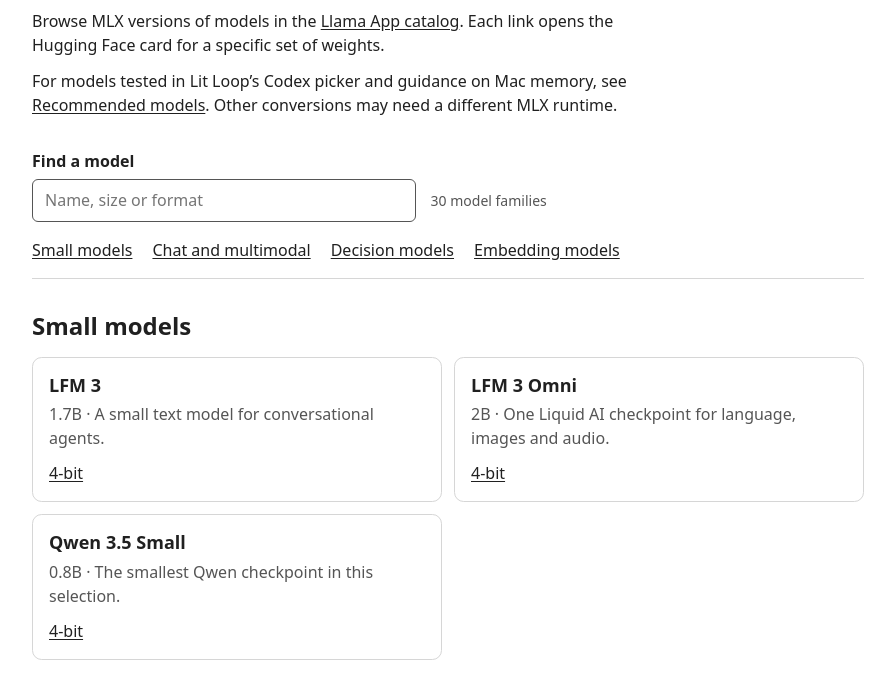
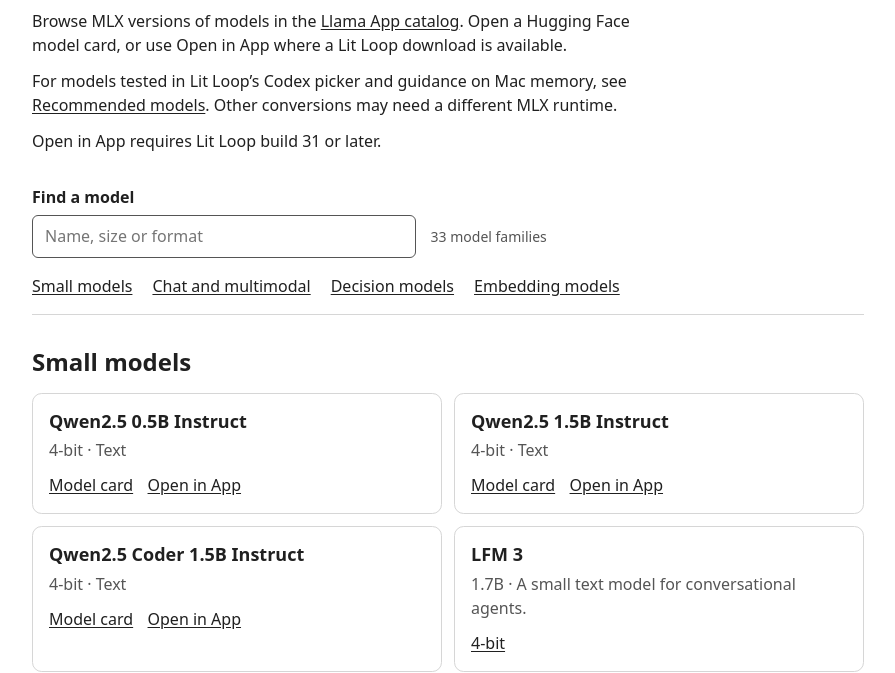
Before and after one commit to thierryc/lit-loop-site, a plain HTML site: page apple-mlx-models.html in a window 1280 px wide. Shown: the part 140-813 px from the top of the page, without its empty margins (192-1087 px from the left). Drawn offline with Linux system fonts and the light colour scheme.

Commit message:
Add Open in App links for pinned Qwen models

```diff
--- a/apple-mlx-models.html
+++ b/apple-mlx-models.html
@@ -24,8 +24,9 @@
   <main id="main" class="shell catalog">
     <header class="page-intro">
       <h1>Apple MLX models</h1>
-      <p>Browse MLX versions of models in the <a href="https://llama.app/models">Llama App catalog</a>. Each link opens the Hugging Face card for a specific set of weights.</p>
+      <p>Browse MLX versions of models in the <a href="https://llama.app/models">Llama App catalog</a>. Open a Hugging Face model card, or use Open in App where a Lit Loop download is available.</p>
       <p>For models tested in Lit Loop’s Codex picker and guidance on Mac memory, see <a href="recommended-models.html">Recommended models</a>. Other conversions may need a different MLX runtime.</p>
+      <p>Open in App requires Lit Loop build 31 or later.</p>
     </header>
     <div id="catalog-search" hidden>
       <label for="filter">Find a model</label>
@@ -41,6 +42,30 @@
     <section class="section catalog-section" id="compact" aria-labelledby="compact-title">
       <h2 id="compact-title">Small models</h2>
       <div class="catalog-grid">
+        <article>
+          <h3>Qwen2.5 0.5B Instruct</h3>
+          <p>4-bit · Text</p>
+          <ul>
+            <li><a href="https://huggingface.co/mlx-community/Qwen2.5-0.5B-Instruct-4bit/blob/a5339a4131f135d0fdc6a5c8b5bbed2753bbe0f3/README.md">Model card</a></li>
+            <li><a href="litloop://download?repo=mlx-community/Qwen2.5-0.5B-Instruct-4bit&amp;revision=a5339a4131f135d0fdc6a5c8b5bbed2753bbe0f3" aria-label="Open in App: Qwen2.5 0.5B Instruct (4-bit)">Open in App</a></li>
+          </ul>
+        </article>
+        <article>
+          <h3>Qwen2.5 1.5B Instruct</h3>
+          <p>4-bit · Text</p>
+          <ul>
+            <li><a href="https://huggingface.co/mlx-community/Qwen2.5-1.5B-Instruct-4bit/blob/8b403126fc14f14cfc99bb4cfa72ecbc129ea677/README.md">Model card</a></li>
+            <li><a href="litloop://download?repo=mlx-community/Qwen2.5-1.5B-Instruct-4bit&amp;revision=8b403126fc14f14cfc99bb4cfa72ecbc129ea677" aria-label="Open in App: Qwen2.5 1.5B Instruct (4-bit)">Open in App</a></li>
+          </ul>
+        </article>
+        <article>
+          <h3>Qwen2.5 Coder 1.5B Instruct</h3>
+          <p>4-bit · Text</p>
+          <ul>
+            <li><a href="https://huggingface.co/mlx-community/Qwen2.5-Coder-1.5B-Instruct-4bit/blob/b3252a2f97102b1fb1571fec2c9b27219a8536be/README.md">Model card</a></li>
+            <li><a href="litloop://download?repo=mlx-community/Qwen2.5-Coder-1.5B-Instruct-4bit&amp;revision=b3252a2f97102b1fb1571fec2c9b27219a8536be" aria-label="Open in App: Qwen2.5 Coder 1.5B Instruct (4-bit)">Open in App</a></li>
+          </ul>
+        </article>
         <article>
           <h3>LFM 3</h3>
           <p>1.7B · A small text model for conversational agents.</p>
--- a/style.css
+++ b/style.css
@@ -83,7 +83,7 @@ dt { font-weight: bold; }
   font-size: .8125rem;
   color: var(--secondary);
 }
-.model-copy a { display: inline-block; margin-top: .5rem; }
+.model-actions { display: flex; flex-wrap: wrap; gap: .25rem 1rem; margin-top: .5rem; }
 .specs > div { grid-template-columns: 8rem 1fr; }
 .specs > div + div { margin-top: .375rem; }
 
```
Also changed, not shown: recommended-models.html (+14 -4 lines).
